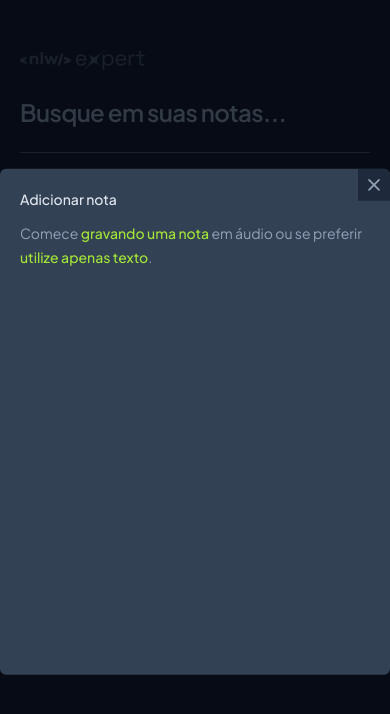
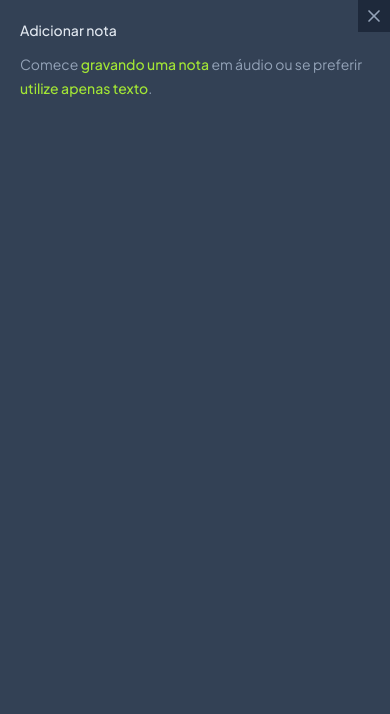
Before and after one commit to dopeeycode/nlw-expert-react, a React (Vite) app: page / in a window 390 px wide. Both pictures are taken after a click on the button 195 px from the left and 302 px from the top of the page. Shown: the top 714 px of the page. Built offline with nearby package versions, Linux system fonts and the light colour scheme.

Commit message:
style: responsive

```diff
--- a/src/components/new-note-card.tsx
+++ b/src/components/new-note-card.tsx
@@ -110,7 +110,7 @@
 
       <Dialog.Portal>
         <Dialog.Overlay className="inset-0 fixed bg-black/50" />
-        <Dialog.Content className="fixed left-1/2 top-1/2 -translate-x-1/2 h-[60vh] -translate-y-1/2 max-w-[640px] w-full bg-slate-700 rounded-md flex flex-col outline-none overflow-hidden">
+        <Dialog.Content className="fixed inset-0 sm:inset-auto rounded-none sm:left-1/2 sm:top-1/2 sm:-translate-x-1/2 sm:h-[60vh] sm:-translate-y-1/2 sm:max-w-[640px] w-full bg-slate-700 sm:rounded-md flex flex-col outline-none overflow-hidden">
           <Dialog.Close className="absolute right-0 top-0 bg-slate-800 p-1.5 text-slate-400 group">
             <X className="group-hover:scale-90 size-5 transition-all group-hover:text-slate-100" />
           </Dialog.Close>
```
